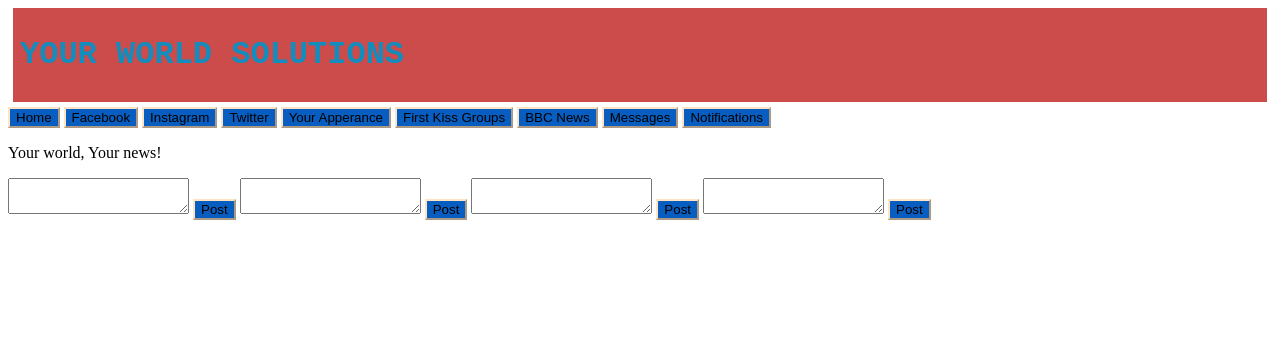
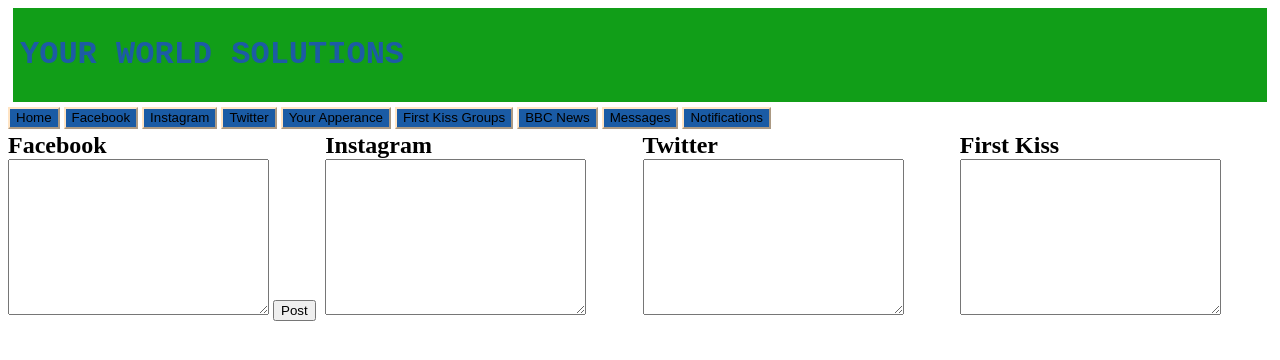
Before and after one commit to Phil-Lira/002, a plain HTML site: page index.html in a window 1280 px wide. Drawn offline with Linux system fonts and the light colour scheme.

Commit message:
more code

```diff
--- a/index.html
+++ b/index.html
@@ -23,33 +23,27 @@
         <button class="button">Messages</button>
         <button class="button">Notifications</button>
     </nav>
-    <p>
-        Your world, Your news!
-    </p>
     <section>
         <article>
-            <colgroup class="articles">
-                <col class="article">
-                <textarea>
-
-                        </textarea>
-                        <button class="button">Post</button>
-                <col class="article">
-                <textarea>
-
-                        </textarea>
-                        <button class="button">Post</button>
-                <col class="article">
-                <textarea>
-
-                        </textarea>
-                        <button class="button">Post</button>
-                <col class="article">
-                <textarea>
-
-                        </textarea>
-                        <button class="button">Post</button>
-            </colgroup>
+            <div class="container">
+                <div class="card">
+                    <h2>Facebook</h2>
+                    <textarea name="" id="" cols="30" rows="10"></textarea>
+                    <button type="submit">Post</button>
+                </div>
+                <div class="card">
+                    <h2>Instagram</h2>
+                    <textarea name="" id="" cols="30" rows="10"></textarea>
+                </div>
+                <div class="card">
+                    <h2>Twitter</h2>
+                    <textarea name="" id="" cols="30" rows="10"></textarea>
+                </div>
+                <div class="card">
+                    <h2>First Kiss</h2>
+                    <textarea name="" id="" cols="30" rows="10"></textarea>
+                </div>
+            </div>
         </article>
     </section>
     <footer>
--- a/styles.css
+++ b/styles.css
@@ -1,6 +1,6 @@
 header {
-    background-color: rgb(204, 75, 75);
-    color: rgb(18, 141, 189);
+    background-color: rgb(17, 158, 24);
+    color: rgb(29, 91, 165);
     padding: 7px;
     margin: 5px;
     font-family: 'Courier New', Courier, monospace}
@@ -8,19 +8,34 @@ header {
 .nav {
     padding: 0%;
     margin: 0%;
+    align-items: center;
 
 }
 
 .button {
-    background-color: rgb(7, 93, 192);
+    background-color: rgb(26, 91, 165);
     border-color: bisque;
+    padding-bottom: 2px;
+    margin-bottom: 3px;
 
 }
 
-.articles {
-    flex: auto;
-}
+.container {
+    column-count: 4;
+    column-gap: 5px;
+    column-width: auto;
+    margin: 0%;
+    padding: 0%;
+    border-color: rgb(26, 91, 165);
+  }
 
-.article {
-    flex: 25%;
-}
+  #YWYN {
+    text-align: center;
+    font-size: 18px;
+  }
+
+  h2 {
+    margin: 0px;
+    padding: 0px;
+
+  }
```
